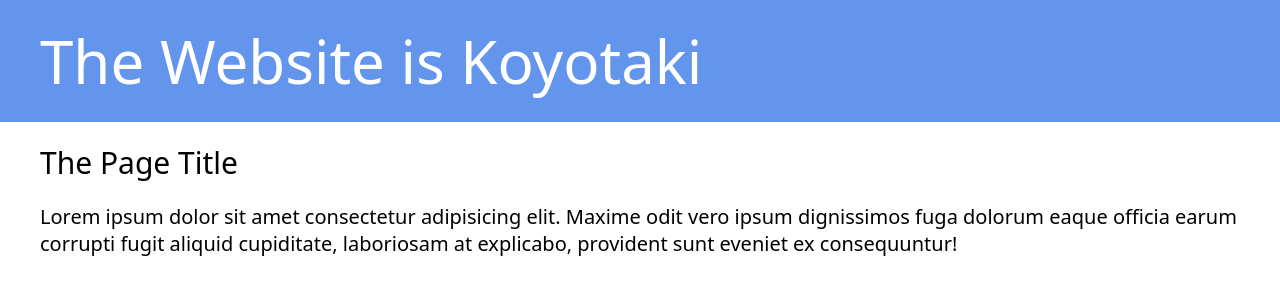
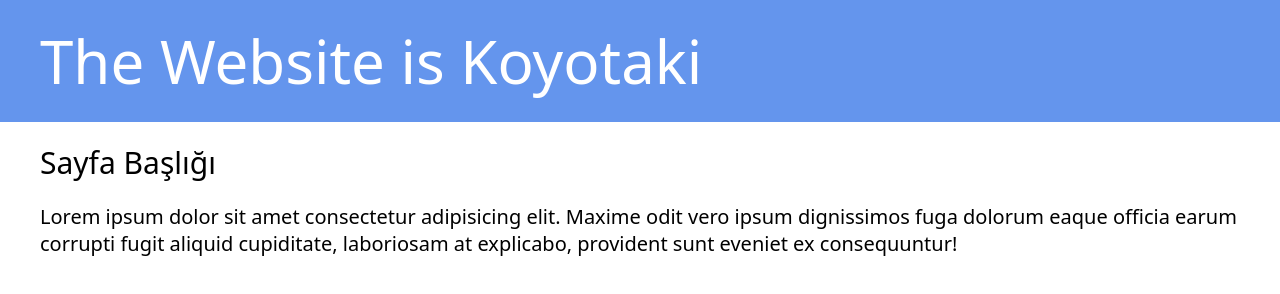
Before and after one commit to mutantbrowl/Depo, a plain HTML site: page index.html in a window 1280 px wide. Drawn offline with Linux system fonts and the light colour scheme.

Commit message:
Update index.html

```diff
--- a/index.html
+++ b/index.html
@@ -12,7 +12,7 @@
       <h1>The Website is Koyotaki</h1>
     </header>
     <main>
-      <h2>The Page Title</h2>
+      <h2>Sayfa Başlığı</h2>
       <p>
         Lorem ipsum dolor sit amet consectetur adipisicing elit. Maxime odit vero ipsum dignissimos fuga dolorum eaque officia earum corrupti fugit aliquid cupiditate, laboriosam at explicabo,
         provident sunt eveniet ex consequuntur!
```
